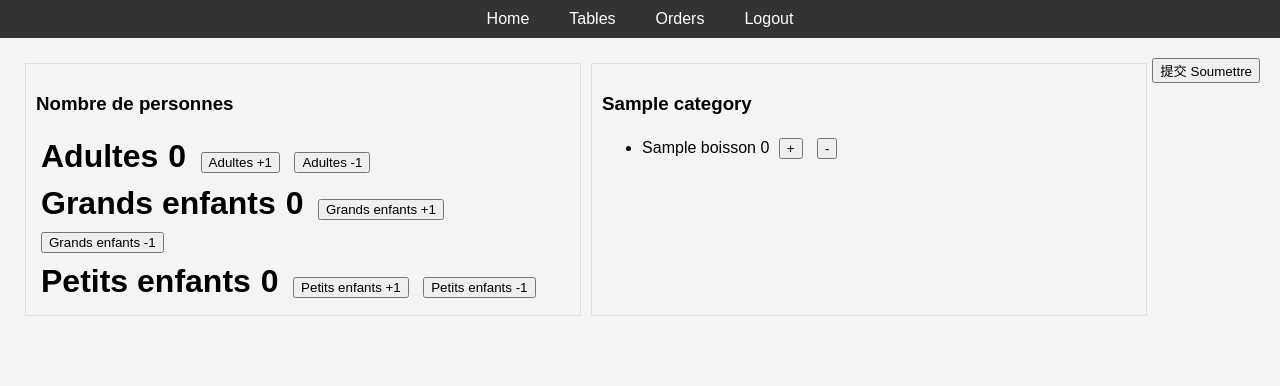
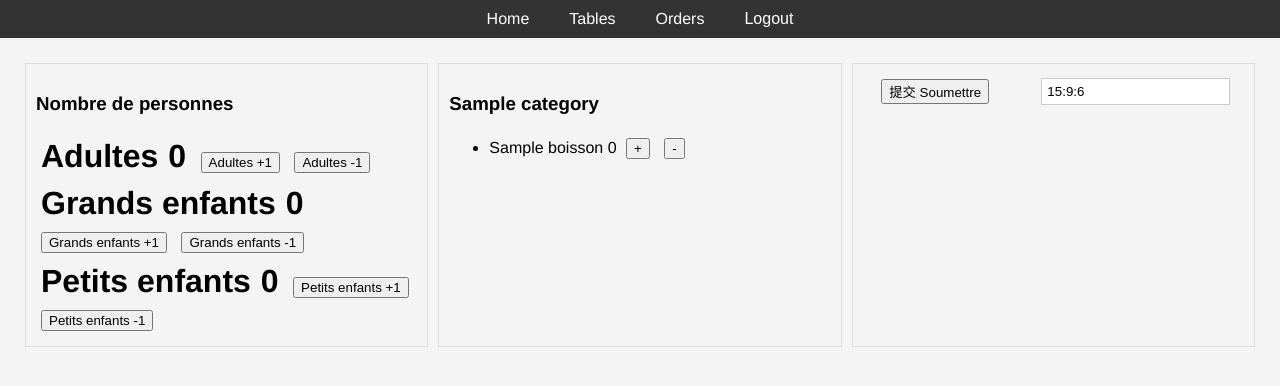
Before and after one commit to ja99ovo/restaurant, a Django app: page /add_order_item/?table_id=1 in a window 1280 px wide. Shown: the top 386 px of the page. Run offline with Django 5.2, Linux system fonts and the light colour scheme; a user stored in the database is signed in; tables that the repository leaves empty hold one stand-in row (values such as "Sample post").

Commit message:
调整布局

```diff
--- a/restaurant/templates/restaurant/add_order_item.html
+++ b/restaurant/templates/restaurant/add_order_item.html
@@ -1,3 +1,5 @@
+{% extends "base.html" %}
+{% block content %}
 <!DOCTYPE html>
 <html lang="zh">
 <head>
@@ -13,21 +15,21 @@
 
         .container {
             display: flex;
-            flex-wrap: wrap; /* 允许元素在必要时换行 */
+            flex-wrap: wrap;
             justify-content: space-around;
             margin: 20px;
         }
 
         .section {
-            flex: 0 0 100%; /* 在小屏幕上，让元素占据全部宽度 */
+            flex: 0 0 100%;
             padding: 10px;
             margin: 5px;
             border: 1px solid #ddd;
         }
 
-        @media (min-width: 768px) { /* 平板和桌面屏幕 */
+        @media (min-width: 768px) {
             .section {
-                flex: 1; /* 允许元素在大屏幕上灵活伸缩 */
+                flex: 1;
             }
         }
 
@@ -39,29 +41,36 @@
         .section button {
             margin: 5px;
         }
-        .drink-item {
-            margin: 5px 0;
+
+        .horizontal-layout {
+            display: flex;
+            align-items: center;
+            justify-content: space-around;
+        }
+
+        .time-input {
+            border: 1px solid #ccc;
+            padding: 5px;
+            margin-left: 20px;
         }
     </style>
 </head>
-{% extends "base.html" %}
-{% block content %}
 <body>
     <div class="container">
         <div class="section people">
             <h3>Nombre de personnes</h3>
             <div>
-                <h1 >Adultes</h1><h1 id="display_adults">{{ adults }}</h1>
+                <h1>Adultes</h1><h1 id="display_adults">{{ adults }}</h1>
                 <button type="button" onclick="increment('adults')">Adultes +1</button>
                 <button type="button" onclick="decrement('adults')">Adultes -1</button>
             </div>
             <div>
-                <h1 >Grands enfants</h1><h1 id="display_kids">{{ kids }}</h1>
+                <h1>Grands enfants</h1><h1 id="display_kids">{{ kids }}</h1>
                 <button type="button" onclick="increment('kids')">Grands enfants +1</button>
                 <button type="button" onclick="decrement('kids')">Grands enfants -1</button>
             </div>
             <div>
-                <h1 >Petits enfants</h1><h1 id="display_toddlers">{{ toddlers }}</h1>
+                <h1>Petits enfants</h1><h1 id="display_toddlers">{{ toddlers }}</h1>
                 <button type="button" onclick="increment('toddlers')">Petits enfants +1</button>
                 <button type="button" onclick="decrement('toddlers')">Petits enfants -1</button>
             </div>
@@ -72,7 +81,7 @@
             <h3>{{ category.name }}</h3>
             <ul>
                 {% for boisson in boissons %}
-                    {% if boisson.category.name  == category.name %}
+                    {% if boisson.category.name == category.name %}
                     <li class="drink-item">
                         {{ boisson.name }}
                         <span id="display_boisson_{{ boisson.id }}">{{ boisson.quantity }}</span>
@@ -85,39 +94,50 @@
         </div>
         {% endfor %}
 
-
-    <form method="post">
+        <div class="section">
+            <form method="post" class="horizontal-layout">
                 {% csrf_token %}
                 {{ form }}
                 <button type="submit">提交 Soumettre</button>
+                <input type="text" class="time-input" id="systemTime" readonly>
             </form>
+        </div>
 
         <script>
-        document.getElementById("id_adults").value={{ adults }}
-        document.getElementById("id_kids").value={{ kids }}
-        document.getElementById("id_toddlers").value={{ toddlers }}
+            document.getElementById("id_adults").value = {{ adults }};
+            document.getElementById("id_kids").value = {{ kids }};
+            document.getElementById("id_toddlers").value = {{ toddlers }};
             {% for category in categories %}
                 {% for boisson in boissons %}
-            document.getElementById("id_boisson_"+'{{ boisson.id }}').value={{ boisson.quantity }}
+                document.getElementById("id_boisson_" + '{{ boisson.id }}').value = {{ boisson.quantity }};
                 {% endfor %}
             {% endfor %}
             function increment(id) {
-            var display_input = document.getElementById("display_" +id);
-            var input = document.getElementById("id_"+id);
+                var display_input = document.getElementById("display_" + id);
+                var input = document.getElementById("id_" + id);
                 display_input.innerText = parseInt(display_input.innerText) + 1;
-            input.value=parseInt(input.value)+1;
+                input.value = parseInt(input.value) + 1;
             }
 
             function decrement(id) {
-            var input = document.getElementById("id_"+id);
-            var display_input = document.getElementById("display_" +id);
+                var input = document.getElementById("id_" + id);
+                var display_input = document.getElementById("display_" + id);
                 if (parseInt(input.value) > 0) {
                     input.value = parseInt(input.value) - 1;
                     display_input.innerText = parseInt(display_input.innerText) - 1;
                 }
             }
 
+            function displayTime() {
+                var now = new Date();
+                var timeString = now.getHours() + ':' + now.getMinutes() + ':' + now.getSeconds();
+                document.getElementById("systemTime").value = timeString;
+            }
+
+            setInterval(displayTime, 1000);  // 更新时间每秒
+            displayTime();  // 初始化显示时间
         </script>
+    </div>
 </body>
+</html>
 {% endblock %}
-</html>
```
Also changed, not shown: restaurant/migrations/0001_initial.py, restaurant/migrations/0002_alter_boisson_prix.py (deleted), restaurant/migrations/0003_category_alter_boisson_prix_boisson_category.py (deleted). Lines whose indentation alone changed are shown as unchanged.
